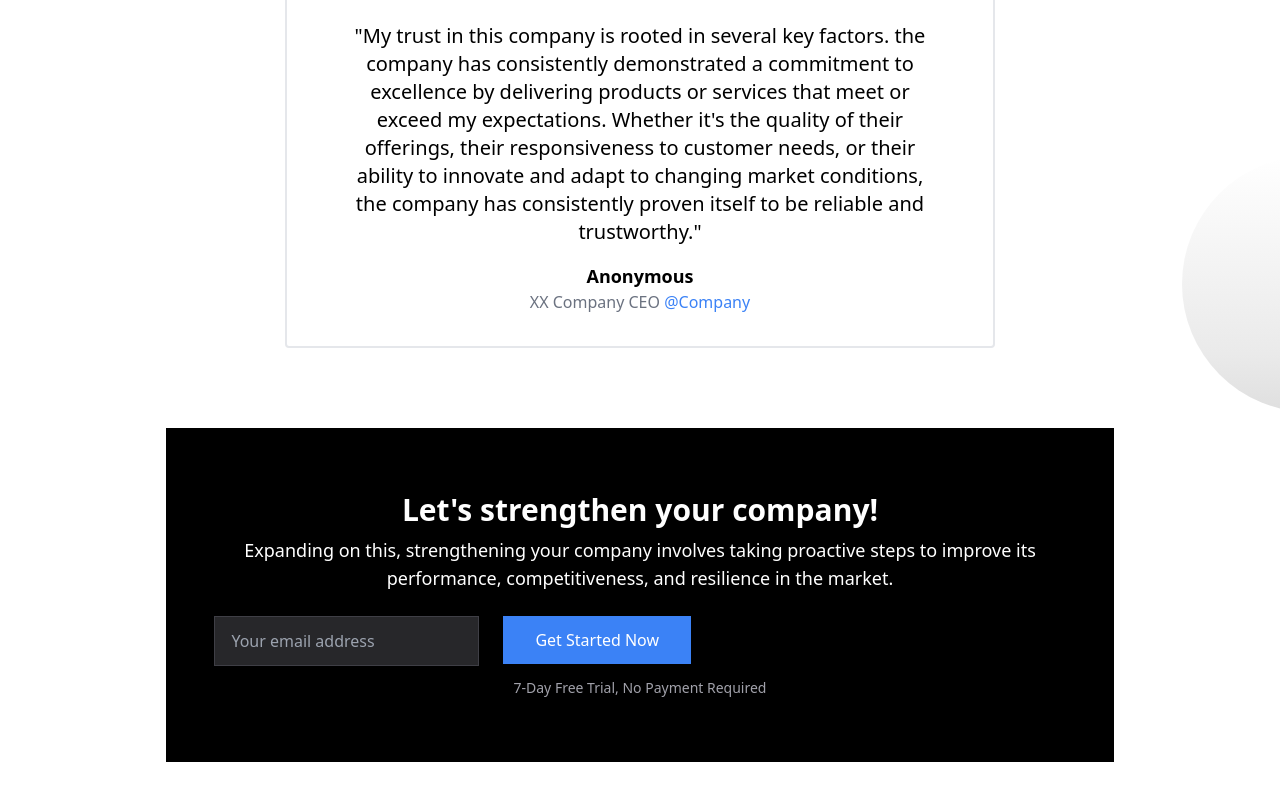
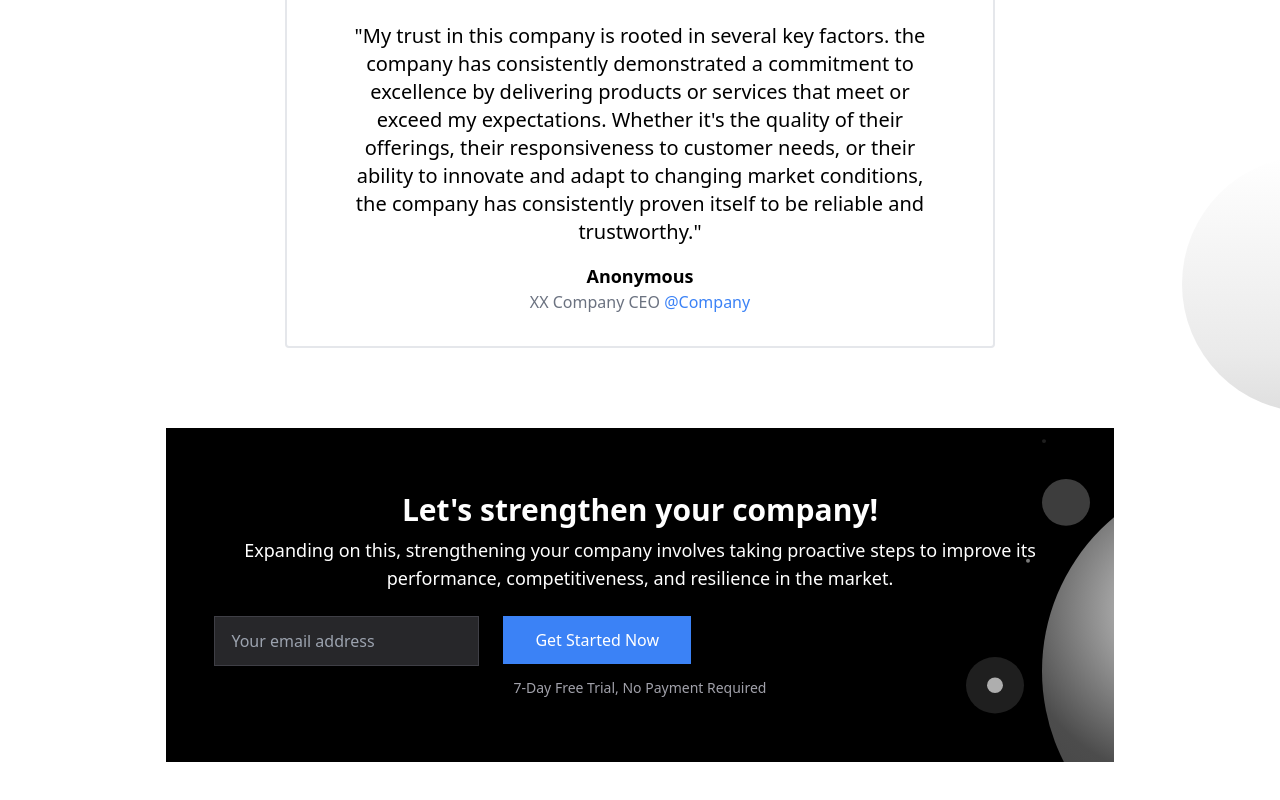
Before and after one commit to kang-theo/react-tailwind-website, a React (Vite) app: page / in a window 1280 px wide. Shown: the part 3071-3871 px from the top of the page. Built offline with nearby package versions, Linux system fonts and the light colour scheme.

Commit message:
Add decorations

```diff
--- a/src/widgets/Contact.jsx
+++ b/src/widgets/Contact.jsx
@@ -28,6 +28,96 @@ function Contact() {
           7-Day Free Trial, No Payment Required
         </p>
       </div>
+      <div className="absolute -right-10 bottom-0">
+        <svg
+          width="428"
+          height="328"
+          viewBox="0 0 428 328"
+          fill="none"
+          xmlns="http://www.w3.org/2000/svg"
+          className="translate-x-60"
+        >
+          <ellipse
+            cx="185"
+            cy="15.5758"
+            rx="16"
+            ry="15.5758"
+            fill="white"
+            fill-opacity="0.04"
+          />
+          <ellipse
+            cx="100"
+            cy="68.4015"
+            rx="24"
+            ry="23.3636"
+            fill="white"
+            fill-opacity="0.24"
+          />
+          <ellipse
+            cx="29"
+            cy="251.231"
+            rx="29"
+            ry="28.2311"
+            fill="white"
+            fill-opacity="0.12"
+          />
+          <ellipse
+            cx="29"
+            cy="251.231"
+            rx="8"
+            ry="7.78788"
+            fill="white"
+            fill-opacity="0.64"
+          />
+          <ellipse
+            cx="342"
+            cy="31.303"
+            rx="8"
+            ry="7.78788"
+            fill="white"
+            fill-opacity="0.12"
+          />
+          <ellipse
+            cx="62"
+            cy="126.81"
+            rx="2"
+            ry="1.94697"
+            fill="white"
+            fill-opacity="0.48"
+          />
+          <ellipse
+            cx="78"
+            cy="7.07197"
+            rx="2"
+            ry="1.94697"
+            fill="white"
+            fill-opacity="0.12"
+          />
+          <ellipse
+            cx="185"
+            cy="15.5758"
+            rx="6"
+            ry="5.84091"
+            fill="white"
+            fill-opacity="0.64"
+          />
+          <circle cx="276" cy="237" r="200" fill="url(#paint0_radial_0_360)" />
+          <defs>
+            <radialGradient
+              id="paint0_radial_0_360"
+              cx="0"
+              cy="0"
+              r="1"
+              gradientUnits="userSpaceOnUse"
+              gradientTransform="translate(218.168 175.211) rotate(39.505) scale(384.125)"
+            >
+              <stop stop-color="#DFDFDF" />
+              <stop offset="0.443175" stop-color="#4C4C4C" />
+              <stop offset="1" stop-color="#333333" />
+            </radialGradient>
+          </defs>
+        </svg>
+      </div>
     </div>
   );
 }
```
